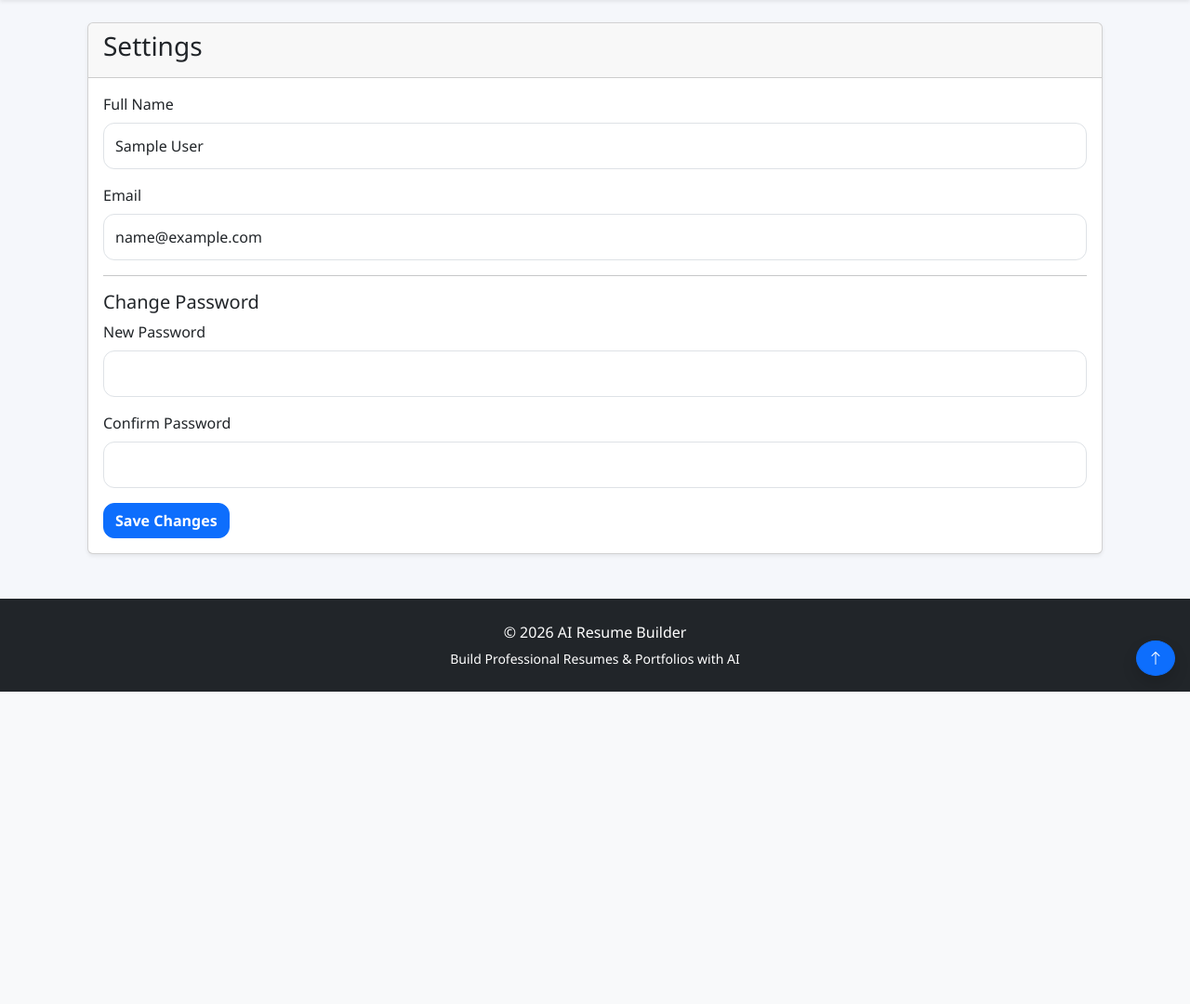
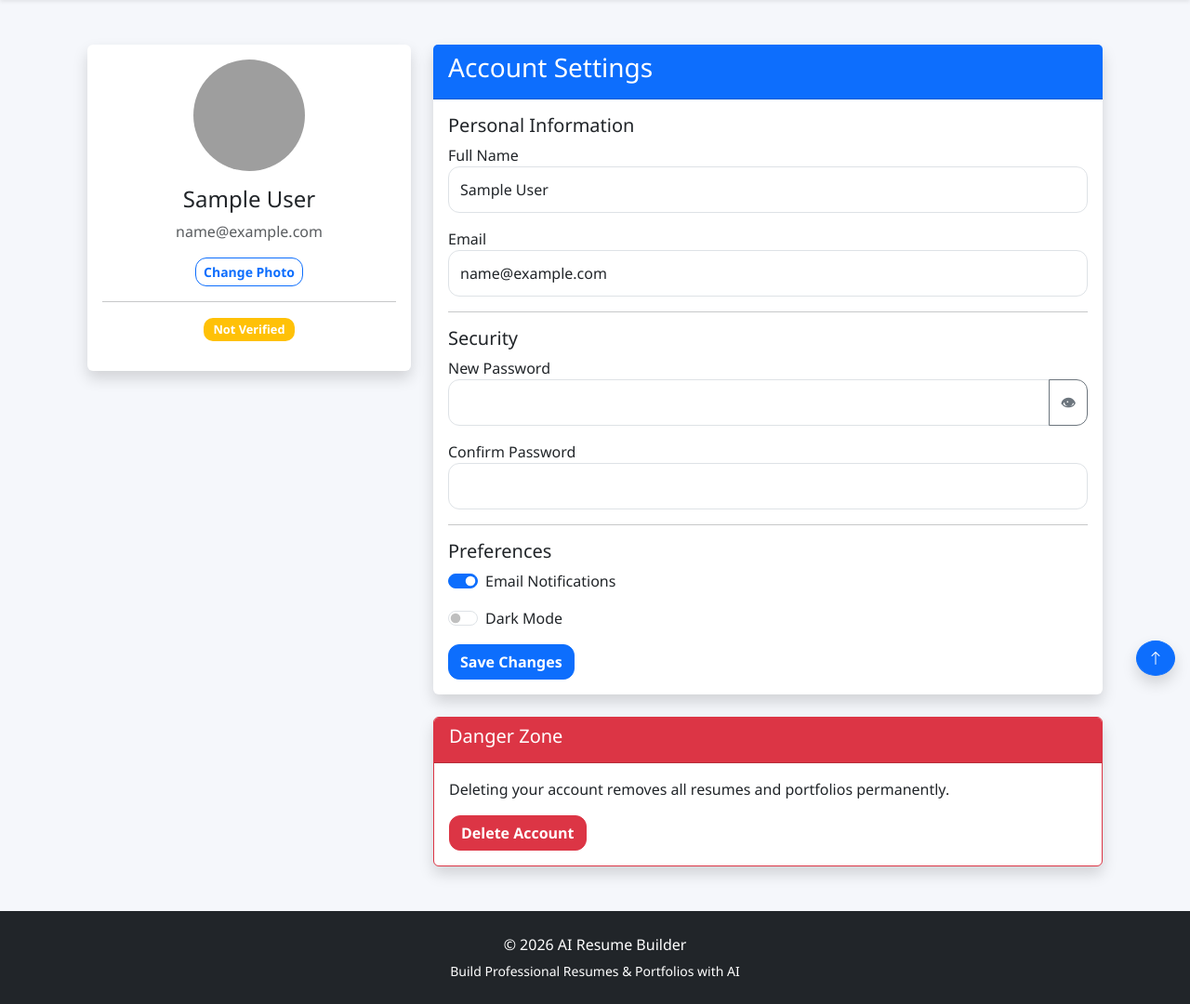
Before and after one commit to S-Sankar02/Resume-builder-Portfolio, a Flask app: page /settings in a window 1280 px wide. Shown: the part 57-1137 px from the top of the page at 93% size. Before the commit the page ends 801 px from the top, so only its background shows below. Run offline with Flask 3, Linux system fonts and the light colour scheme; the visitor is signed in with stand-in values (Sample User, id 1); grey boxes are pictures that could not be loaded.

Commit message:
updated settings

```diff
--- a/templates/settings.html
+++ b/templates/settings.html
@@ -1,67 +1,224 @@
 {% extends "base.html" %}
+{% block title %}
+Settings - AI Resume Builder
+{% endblock %}
+{% block content %}
+<div class="container mt-5">
 
-{% block content %}
-<div class="container mt-4">
+    <div class="row">
 
-    <div class="card shadow-sm">
-        <div class="card-header">
-            <h3>Settings</h3>
+        <!-- Profile Card -->
+
+        <div class="col-md-4">
+
+            <div class="card shadow border-0">
+
+                <div class="card-body text-center">
+
+                    <img
+                        src="{{ current_user.profile_image if current_user.profile_image else '/static/images/default-user.png' }}"
+                        class="rounded-circle mb-3"
+                        width="120"
+                        height="120"
+                    >
+
+                    <h4>
+                        {{ current_user.name }}
+                    </h4>
+
+                    <p class="text-muted">
+                        {{ current_user.email }}
+                    </p>
+                    <form method="POST" enctype="multipart/form-data">
+
+                        <label class="btn btn-outline-primary btn-sm">
+
+                            Change Photo
+
+                            <input
+                                type="file"
+                                name="profile_image"
+                                hidden
+                            >
+
+                        </label>
+
+                    </form>
+                    <hr>
+                    <p>
+                        {% if current_user.email_verified %}
+
+                            <span class="badge bg-success">
+                                Verified Email
+                            </span>
+
+                        {% else %}
+
+                            <span class="badge bg-warning">
+                                Not Verified
+                            </span>
+                        {% endif %}
+                    </p>
                 </div>
+            </div>
+        </div>
+        <!-- Settings -->
 
+        <div class="col-md-8">
+            <div class="card shadow border-0">
+                <div class="card-header bg-primary text-white">
+
+                    <h3>
+                        Account Settings
+                    </h3>
+                </div>
                 <div class="card-body">
+                    <form method="POST">
+                        <h5>
+                            Personal Information
+                        </h5>
+                        <div class="mb-3">
 
-            <form method="POST">
+                            <label>
+                                Full Name
+                            </label>
 
-                <div class="mb-3">
-                    <label class="form-label">Full Name</label>
                             <input
-                        type="text"
                                 class="form-control"
                                 name="name"
-                        value="{{ current_user.name if current_user.is_authenticated else '' }}"
+                                value="{{ current_user.name }}"
                             >
                         </div>
-
                         <div class="mb-3">
-                    <label class="form-label">Email</label>
+                            <label>
+                                Email
+                            </label>
                             <input
-                        type="email"
                                 class="form-control"
-                        value="{{ current_user.email if current_user.is_authenticated else '' }}"
+                                value="{{ current_user.email }}"
                                 readonly
                             >
                        </div>
-
                         <hr>
-
-                <h5>Change Password</h5>
-
+                        <h5>
+                            Security
+                        </h5>
                         <div class="mb-3">
-                    <label class="form-label">New Password</label>
+                            <label>
+                                New Password
+                           </label>
+                            <div class="input-group">
                                 <input
+                                    id="password"
                                     type="password"
                                     class="form-control"
                                     name="password"
                                 >
+                                <button
+                                    type="button"
+                                    class="btn btn-outline-secondary"
+                                    onclick="showPassword()"
+                                >
+                                    👁
+                                </button>
                             </div>
-
+                        </div>
                         <div class="mb-3">
-                    <label class="form-label">Confirm Password</label>
+                            <label>
+                                Confirm Password
+                            </label>
                             <input
                                 type="password"
                                 class="form-control"
                                 name="confirm_password"
                             >
                         </div>
+                        <hr>
+                        <h5>
+                            Preferences
+                        </h5>
 
-                <button type="submit" class="btn btn-primary">
+                        <div class="form-check form-switch mb-3">
+
+                            <input
+                                class="form-check-input"
+                                type="checkbox"
+                                name="notifications"
+                                checked
+                            >
+                            <label>
+                                Email Notifications
+                            </label>
+                        </div>
+                        <div class="form-check form-switch mb-3">
+                            <input
+                                class="form-check-input"
+                                type="checkbox"
+                                name="dark_mode"
+                            >
+                            <label>
+                                Dark Mode
+                            </label>
+                        </div>
+                        <button class="btn btn-primary">
                             Save Changes
                         </button>
-
                     </form>
-
                 </div>
             </div>
+            <br>
+            <!-- Danger Zone -->
+            <div class="card shadow border-danger">
+                <div class="card-header bg-danger text-white">
 
+                    <h5>
+                        Danger Zone
+                    </h5>
                 </div>
+                <div class="card-body">
+
+                    <p>
+                        Deleting your account removes all resumes and portfolios permanently.
+                    </p>
+                    <button
+                        class="btn btn-danger"
+                        onclick="confirmDelete()"
+                    >
+                        Delete Account
+                    </button>
+                </div>
+            </div>
+        </div>
+    </div>
+</div>
+<script>
+function showPassword() {
+
+    let p = document.getElementById("password");
+
+    if (p.type === "password") {
+
+        p.type = "text";
+
+    } else {
+
+        p.type = "password";
+
+    }
+
+}
+
+function confirmDelete() {
+
+    if (confirm("Are you sure you want to delete your account?")) {
+
+        window.location.href = "/delete-account";
+
+    }
+
+}
+
+</script>
+
+
 {% endblock %}
```
Lines whose indentation alone changed are shown as unchanged.
